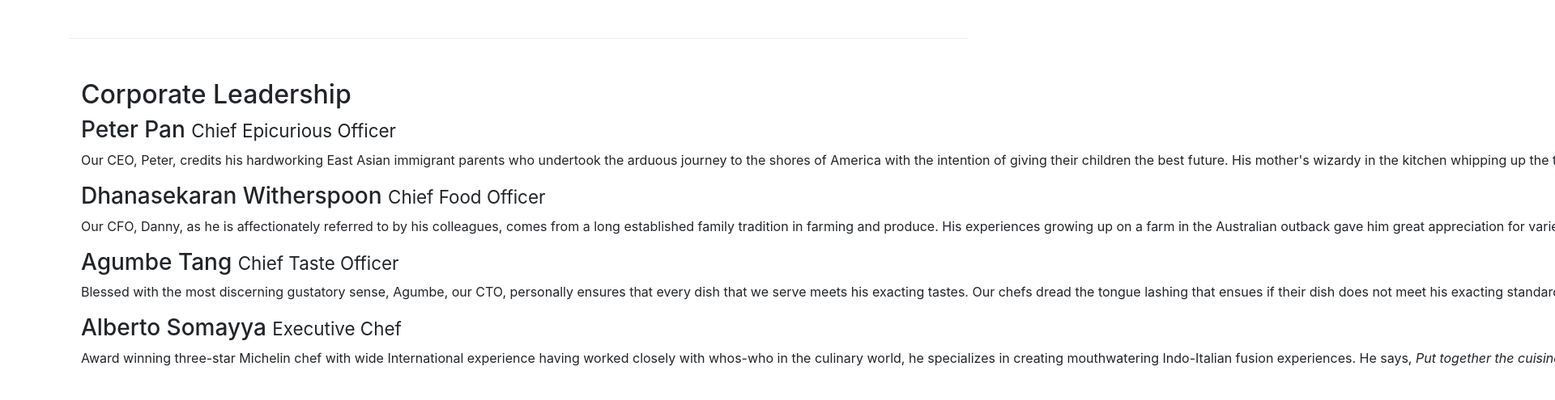
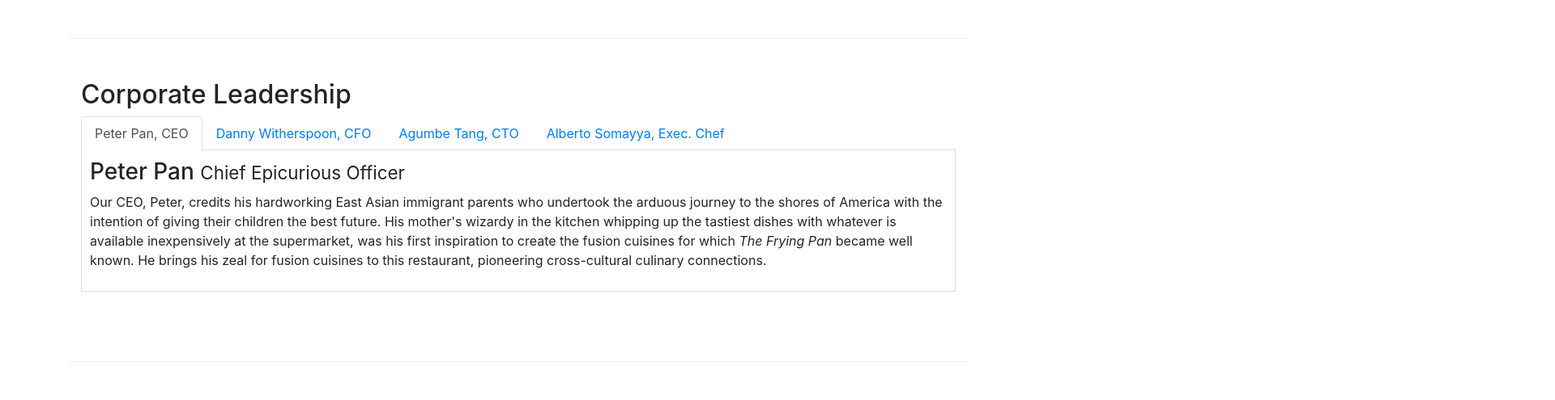
Before and after one commit to mtietjens3/Week1, a website: page aboutus.html in a window 1280 px wide. Shown: the part 860-1355 px from the top of the page at 81% size, 1920 px wide, since content can reach past the window. Drawn offline with nearby package versions, Linux system fonts and the light colour scheme.

Commit message:
Week 3 Exercise 1 - Also added jquery and tether to ./node_modules

```diff
--- a/aboutus.html
+++ b/aboutus.html
@@ -21,9 +21,9 @@
   <nav class="navbar navbar-inverse navbar-toggleable-sm fixed-top">
       <div class="container">
           <button class="navbar-toggler" type="button" data-toggle="collapse" data-target="#Navbar">
-                <span class ="navbar-toggler-icon"></span>
+              <span class = "navbar-toggler-icon"></span>
           </button>
-            <a class="navbar-brand" href="#">Ristorante Con Fusion</a>
+          <a class="navbar-brand" href="./index.html"><img src="img/logo.png" height="30" width="41"></a>
                 <div class="collapse navbar-collapse" id="Navbar">
                     <ul class="navbar-nav">
                         <li class="nav-item activate"><a class="nav-link" href="./index.html"><span class="fa fa-home fa-lg"></span> Home</a></li>
@@ -60,7 +60,7 @@
             </div>
         </div>
 
-        <div class="row row-content align-self-center">
+        <div class="row row-content">
             <div class="col-sm-6">
                 <h2>Our History</h2>
                 <p>Started in 2010, Ristorante con Fusion quickly established itself as a culinary icon par excellence in Hong Kong. With its unique brand of world fusion cuisine that can be found nowhere else, it enjoys patronage from the A-list clientele in Hong Kong.  Featuring four of the best three-star Michelin chefs in the world, you never know what will arrive on your plate the next time you visit us.</p>
@@ -95,23 +95,46 @@
             </div>
         </div>
 
-        <div class="row row-content align-self-center">
-            <div div class="col col-auto">
+        <div class="row row-content">
+            <div div class="col">
                 <h2>Corporate Leadership</h2>
 
+                <ul class="nav nav-tabs">
+                    <li class="nav-item">
+                        <a class="nav-link active" href="#peter" role="tab" data-toggle="tab">Peter Pan, CEO</a>
+                    </li>
+                    <li class="nav-item">
+                        <a class="nav-link" href="#danny" role="tab" data-toggle="tab">Danny Witherspoon, CFO</a>
+                    </li>
+                    <li class="nav-item">
+                        <a class="nav-link" href="#agumbe"role="tab" data-toggle="tab">Agumbe Tang, CTO</a>
+                    </li>
+                    <li class="nav-item">
+                        <a class="nav-link" href="#alberto" role="tab" data-toggle="tab">Alberto Somayya, Exec. Chef</a>
+                    </li>
+                </ul>
+
+                <div class="tab-content">
+                    <div role="tabpanel" class="tab-pane fade show active" id="peter">
                         <h3>Peter Pan <small>Chief Epicurious Officer</small></h3>
-                <p class="hidden-xs-down not-visible">Our CEO, Peter, credits his hardworking East Asian immigrant parents who undertook the arduous journey to the shores of America with the intention of giving their children the best future. His mother's wizardy in the kitchen whipping up the tastiest dishes with whatever is available inexpensively at the supermarket, was his first inspiration to create the fusion cuisines for which <em>The Frying Pan</em> became well known. He brings his zeal for fusion cuisines to this restaurant, pioneering cross-cultural culinary connections.</p>
-
+                        <p class="hidden-xs-down">Our CEO, Peter, credits his hardworking East Asian immigrant parents who undertook the arduous journey to the shores of America with the intention of giving their children the best future. His mother's wizardy in the kitchen whipping up the tastiest dishes with whatever is available inexpensively at the supermarket, was his first inspiration to create the fusion cuisines for which <em>The Frying Pan</em> became well known. He brings his zeal for fusion cuisines to this restaurant, pioneering cross-cultural culinary connections.</p>
+                    </div>
+                    <div role="tabpanel" class="tab-pane fade" id="danny">
                         <h3>Dhanasekaran Witherspoon <small>Chief Food Officer</small></h3>
-                <p class="hidden-xs-down not-visible">Our CFO, Danny, as he is affectionately referred to by his colleagues, comes from a long established family tradition in farming and produce. His experiences growing up on a farm in the Australian outback gave him great appreciation for varieties of food sources. As he puts it in his own words, <em>Everything that runs, wins, and everything that stays, pays!</em></p>
-
+                        <p class="hidden-xs-down">Our CFO, Danny, as he is affectionately referred to by his colleagues, comes from a long established family tradition in farming and produce. His experiences growing up on a farm in the Australian outback gave him great appreciation for varieties of food sources. As he puts it in his own words, <em>Everything that runs, wins, and everything that stays, pays!</em></p>
+                    </div>
+                    <div role="tabpanel" class="tab-pane fade" id="agumbe">
                         <h3>Agumbe Tang <small>Chief Taste Officer</small></h3>
-                <p class="hidden-xs-down not-visible">Blessed with the most discerning gustatory sense, Agumbe, our CTO, personally ensures that every dish that we serve meets his exacting tastes. Our chefs dread the tongue lashing that ensues if their dish does not meet his exacting standards. He lives by his motto, <em>You click only if you survive my lick.</em></p>
-
+                        <p class="hidden-xs-down">Blessed with the most discerning gustatory sense, Agumbe, our CTO, personally ensures that every dish that we serve meets his exacting tastes. Our chefs dread the tongue lashing that ensues if their dish does not meet his exacting standards. He lives by his motto, <em>You click only if you survive my lick.</em></p>
+                    </div>
+                    <div role="tabpanel" class="tab-pane fade" id="alberto">
                         <h3>Alberto Somayya <small>Executive Chef</small></h3>
-                <p class="hidden-xs-down not-visible">Award winning three-star Michelin chef with wide International experience having worked closely with whos-who in the culinary world, he specializes in creating mouthwatering Indo-Italian fusion experiences. He says, <em>Put together the cuisines from the two craziest cultures, and you get a winning hit! Amma Mia!</em></p>
+                        <p class="hidden-xs-down">Award winning three-star Michelin chef with wide International experience having worked closely with whos-who in the culinary world, he specializes in creating mouthwatering Indo-Italian fusion experiences. He says, <em>Put together the cuisines from the two craziest cultures, and you get a winning hit! Amma Mia!</em></p>
                     </div>
                 </div>
+            </div>
+        </div>
+
         <div class="row row-content">
             <div class="col-12 col-sm-9">
                 <h2>Facts &amp; Figures</h2>
@@ -155,6 +178,7 @@
                 </div>
             </div>
             <div class="col-12 col-sm-3">
+            </div>
         </div>
     </div>
 
--- a/css/styles.css
+++ b/css/styles.css
@@ -36,3 +36,10 @@
 .navbar-inverse {
     background-color: #512DA8;
 }
+
+.tab-content {
+    border-left: 1px solid #ddd;
+    border-right: 1px solid #ddd;
+    border-bottom: 1px solid #ddd;
+    padding: 10px;
+}
```
Also changed, not shown: contactus.html (+6 -6 lines), index.html (+1 -1 lines). Lines whose indentation alone changed are shown as unchanged.
